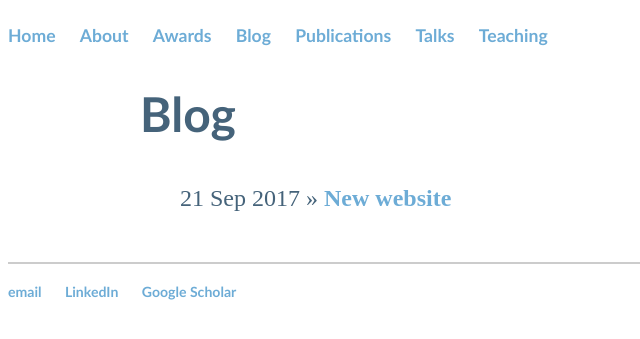
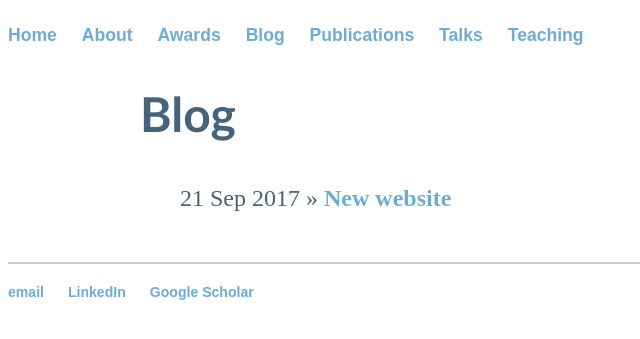
Before and after one commit to Hadrien-Montanelli/Hadrien-Montanelli.github.io, a Jekyll site: the page built from blog/index.html, in a window 1280 px wide. Shown: the top 339 px of the page, without its empty margins (0-640 px from the left). Built offline with Jekyll 4.4.1, drawn with Linux system fonts in a browser that asks for light colours.

Commit message:
Update main.css

```diff
--- a/css/main.css
+++ b/css/main.css
@@ -6,7 +6,7 @@ body {
     }
 }
 nav ul, footer ul {
-    font-family: Futura, 'Trebuchet MS', Arial, sans-serif;
+    font-family: 'Apercu Pro', sans-serif;
     padding: 0px;
     list-style: none;
     font-weight: bold;
```
